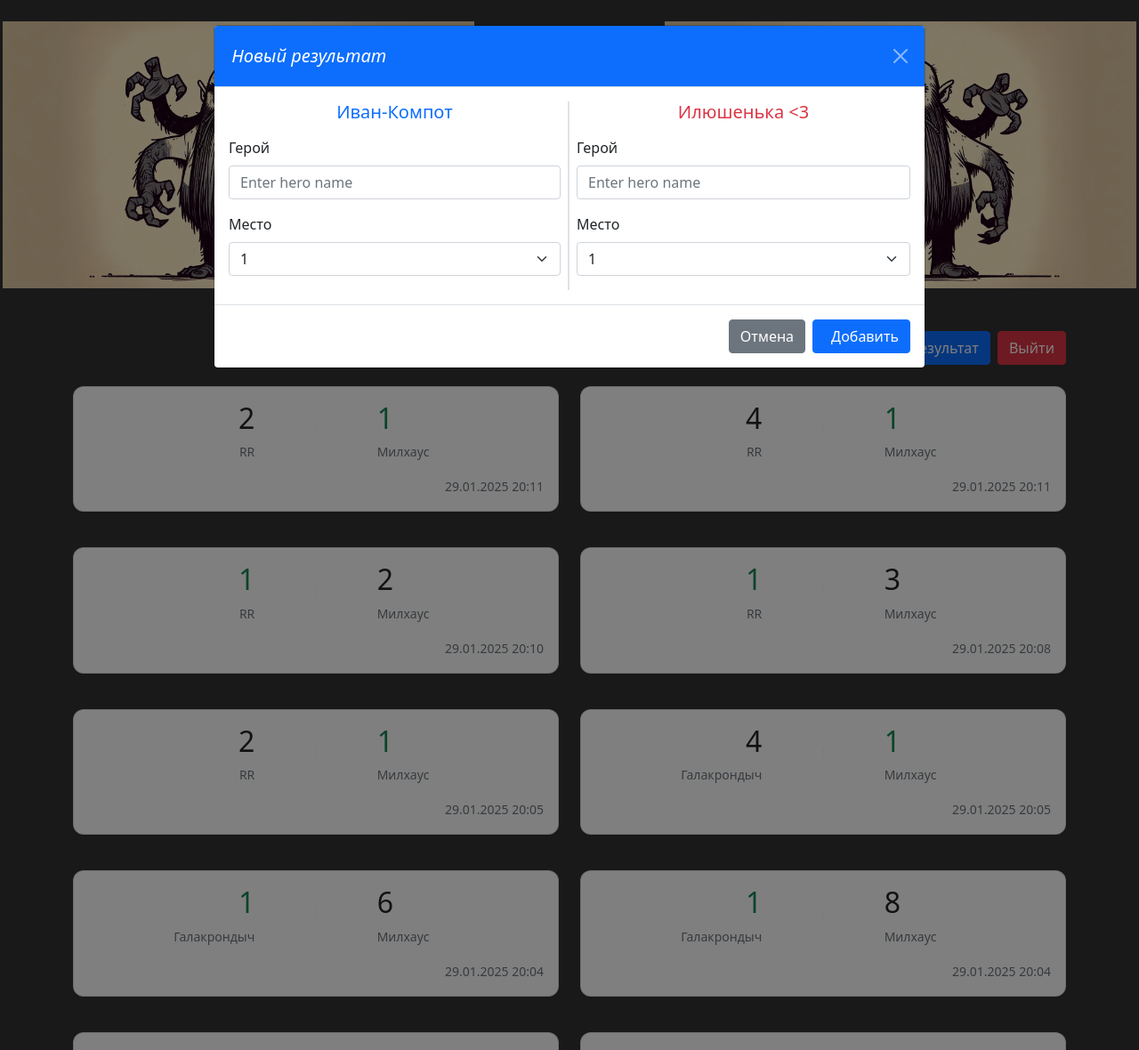
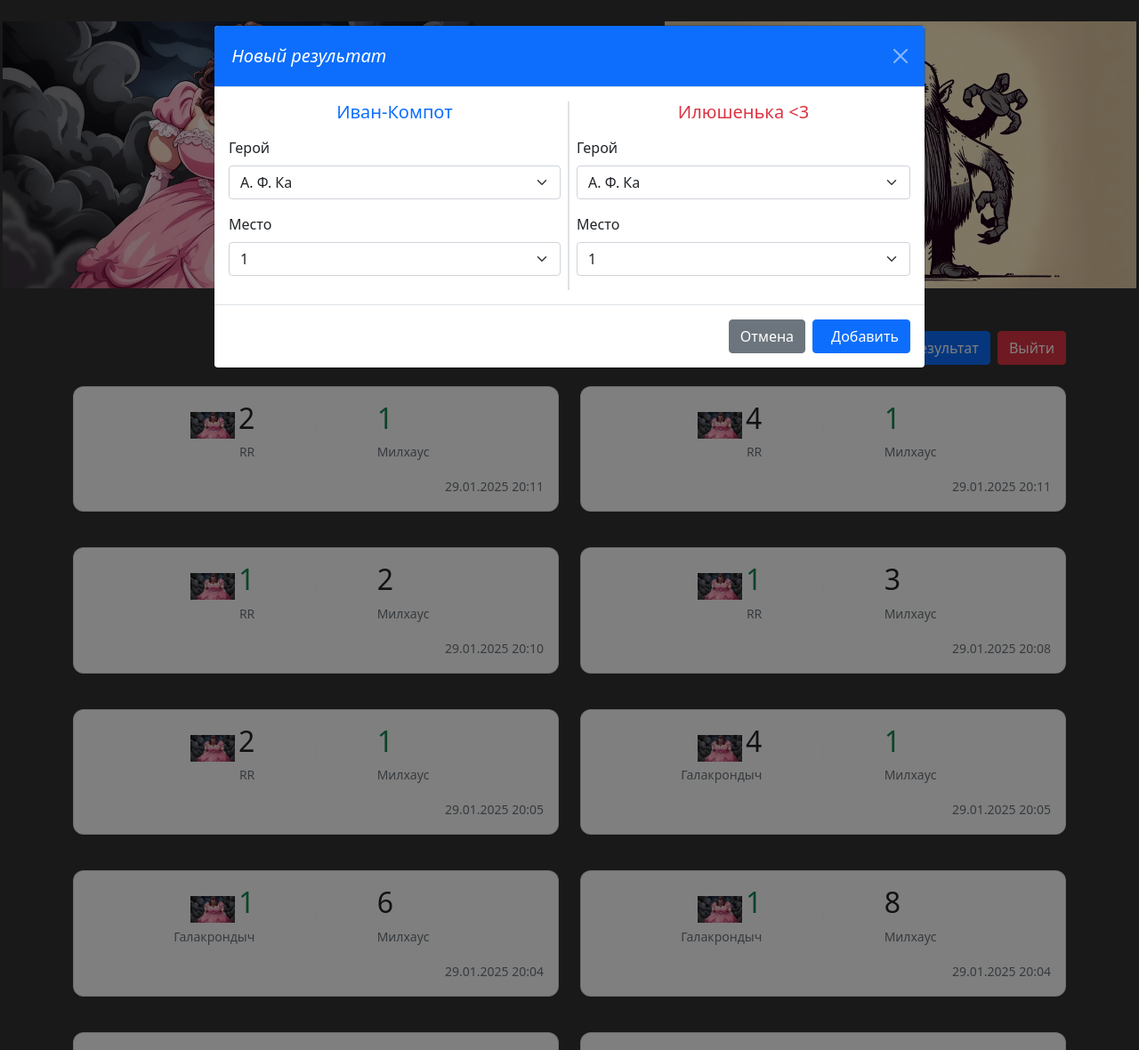
Before and after one commit to iLusha80/ivsi_hs_battle, a Flask app: page / in a window 1280 px wide, after a click on "Добавить результат". Shown: the whole page at 89% size. Run offline with Flask 3, Linux system fonts and the light colour scheme; the visitor is signed in with stand-in values (Sample User, id 1); data comes from the database, SQL or seed files in the repository; both versions use the stored data as it was before the commit.

Commit message:
try add icon in row

```diff
--- a/app/routers.py
+++ b/app/routers.py
@@ -35,10 +35,14 @@ def index():
         txt_score = '0'
         score_color = 'color:yellow'
 
+    with open('app/static/data/heroes.txt', 'r') as f:
+        hero_list = f.read().splitlines()
+
     return render_template('index.html',
                            games=games,
                            score=txt_score,
-                           score_color=score_color)
+                           score_color=score_color,
+                           hero_list=hero_list)
 
 
 @app.route('/add-game', methods=['POST'])
--- a/app/static/css/style.css
+++ b/app/static/css/style.css
@@ -61,4 +61,6 @@ body {
   background-color: #333; /* темно-синий */
 }
 
-/*.gameitem */
+.avatar {
+    border-radius: 12px;
+}
--- a/app/static/data/heroes.txt
+++ b/app/static/data/heroes.txt
@@ -36,6 +36,7 @@
 Капитан Кривоклык
 Капитан Юдора
 Кариэль Роум
+Клонист Зерек
 Кок Пирожок
 Королева Азшара
 Королева Пыхлевих
--- a/app/templates/base.html
+++ b/app/templates/base.html
@@ -16,7 +16,7 @@
             <!-- Колонка игрока 1 -->
             <div class="col-5">
                 <div class="d-flex align-items-center justify-content-end">
-                    <img src="{{ url_for('static', filename='images/iv1.webp') }}"
+                    <img src="{{ url_for('static', filename='images/vano2.webp') }}"
                          alt="Player 1 Emblem" class="emblem" width="530" height="300">
                 </div>
             </div>
--- a/app/templates/components/add_result_modal.html
+++ b/app/templates/components/add_result_modal.html
@@ -15,13 +15,11 @@
               <h5 class="text-center mb-3 text-primary">Иван-Компот</h5>
               <div class="mb-3">
                 <label class="form-label">Герой</label>
-                <input
-                  type="text"
-                  class="form-control"
-                  name="p1_hero"
-                  required
-                  placeholder="Enter hero name"
-                >
+                <select class="form-select" name="p1_hero" required>
+                  {% for hero in hero_list %}
+                    <option value="{{ hero }}">{{ hero }}</option>
+                  {% endfor %}
+                </select>
               </div>
               <div class="mb-3">
                 <label class="form-label">Место</label>
@@ -38,13 +36,11 @@
               <h5 class="text-center mb-3 text-danger">Илюшенька <3 </h5>
               <div class="mb-3">
                 <label class="form-label">Герой</label>
-                <input
-                  type="text"
-                  class="form-control"
-                  name="p2_hero"
-                  required
-                  placeholder="Enter hero name"
-                >
+                <select class="form-select" name="p2_hero" required>
+                  {% for hero in hero_list %}
+                    <option value="{{ hero }}">{{ hero }}</option>
+                  {% endfor %}
+                </select>
               </div>
               <div class="mb-3">
                 <label class="form-label">Место</label>
--- a/app/templates/components/game_item.html
+++ b/app/templates/components/game_item.html
@@ -4,9 +4,17 @@
       <div class="row align-items-center">
         <div class="col-5 text-end pe-4">
           <div class="position-relative">
-            <h2 class="{{ 'text-success' if game.player1_place < game.player2_place }}">
-              {{ game.player1_place }}
-            </h2>
+
+            <div class="my_row">
+              <img src="{{ url_for('static', filename='images/vano2.webp') }}"
+                   alt="Player 1 Emblem" class="emblem" width="50" height="30">
+
+              <h2 class="{{ 'text-success' if game.player1_place < game.player2_place }}" style="display: inline-block;">
+                {{ game.player1_place }}
+              </h2>
+            </div>
+
+
             <small class="text-muted d-block">{{ game.player1_hero }}</small>
             {% if game.player1_place < game.player2_place %}
               <i class="bi bi-trophy-fill text-warning position-absolute top-0 end-0"></i>
```
Also changed, not shown: app/static/images/vano2.webp (added), games.db (deleted).
